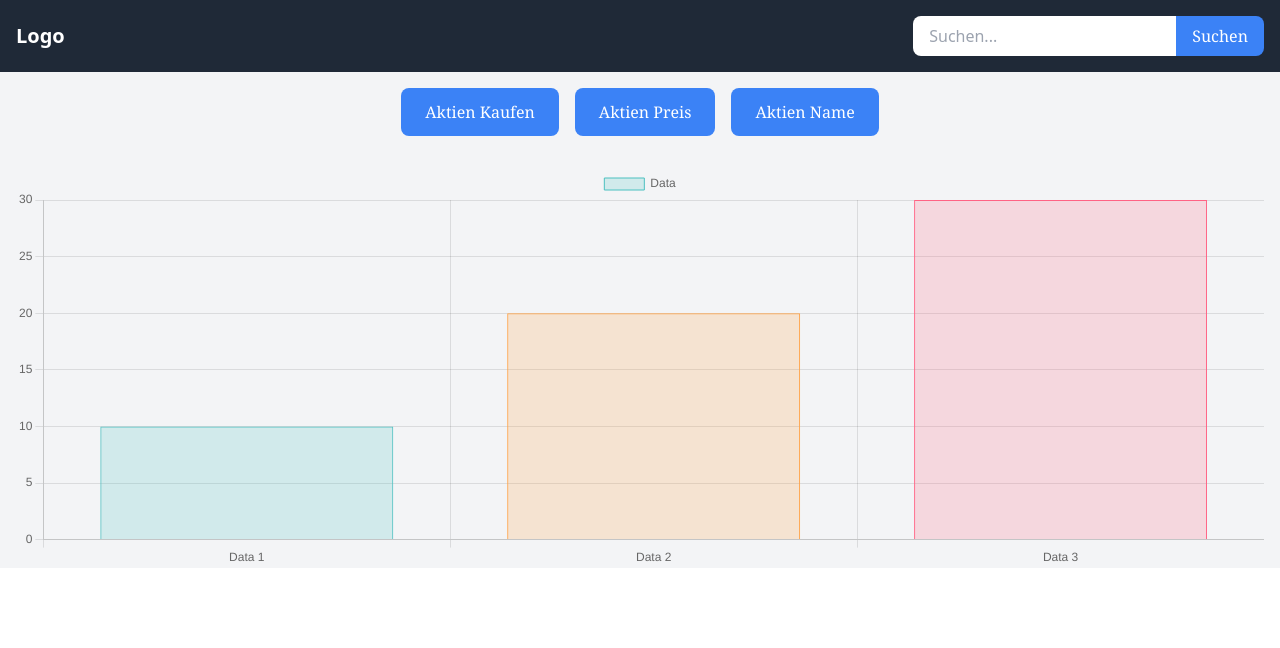
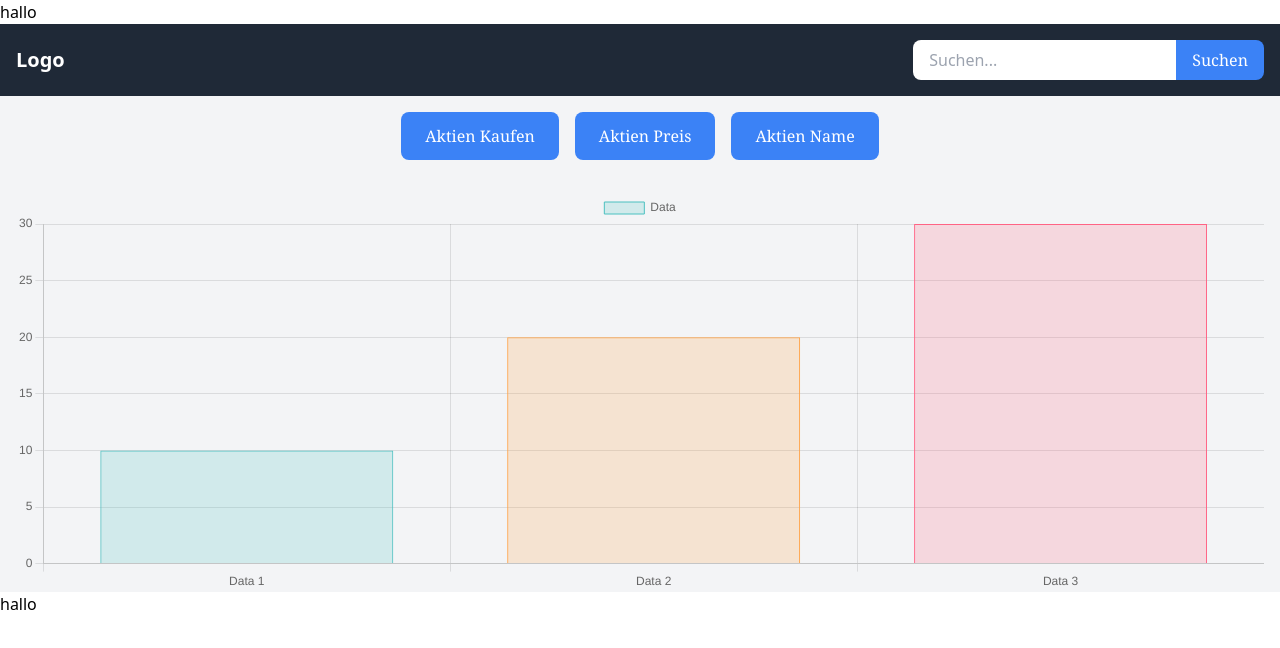
Before and after one commit to kreemdaada/Test-Nuxtjs, a Nuxt app: page / in a window 1280 px wide. Shown: the top 648 px of the page. Built offline with nearby package versions, Linux system fonts and the light colour scheme.

Commit message:
add /components/cardsFile

```diff
--- /dev/null
+++ b/components/cards/cards.vue
@@ -0,0 +1,6 @@
+<template>
+    <div>
+        <h1>hallo</h1>
+
+    </div>
+</template>
--- a/components/dashbord/dashbord.vue
+++ b/components/dashbord/dashbord.vue
@@ -1,4 +1,7 @@
 <template>
+  <div>
+  <cards/>
+  </div>
   <div>
   <Navbar/>
   </div>
@@ -24,7 +27,7 @@
         </div>
       </div>
       <div class="px-4">
-        <canvas ref="myChartCanvas" class="w-full h-80"></canvas>
+        <canvas ref="myChartCanvas" class="h-80"></canvas>
       </div>
     </div>
   </div>
@@ -33,6 +36,8 @@
 <script setup lang="ts">
 import { ref, onMounted } from 'vue';
 import { Chart, registerables } from 'chart.js';
+
+
 Chart.register(...registerables);
 
 const myChartCanvas = ref<HTMLCanvasElement | null>(null);
@@ -83,10 +88,7 @@ function createChart(canvas: HTMLCanvasElement | null) {
 </script>
 
 <style scoped>
-/* Fügen Sie benutzerdefinierte Stile für den Diagrammcontainer hinzu */
-.w-96 {
-  width: 800px; /* Passen Sie die Breite nach Bedarf an */
-}
+
 
 .h-80 {
   height: 400px; /* Passen Sie die Höhe nach Bedarf an */
@@ -98,7 +100,7 @@ function createChart(canvas: HTMLCanvasElement | null) {
   top: 0;
   left: 0;
   width: 100%;
-  background-color: #fff; /* Ändern Sie dies in Ihre gewünschte Hintergrundfarbe für die Navbar */
-  z-index: 999; /* Stellen Sie sicher, dass die Navbar über anderen Elementen angezeigt wird */
+  background-color: #fff;
+  z-index: 999;
 }
 </style>
--- a/pages/index.vue
+++ b/pages/index.vue
@@ -2,4 +2,5 @@
 <div>
 <dashbord/>
 </div>
+<div><cards/></div>
 </template>
```
